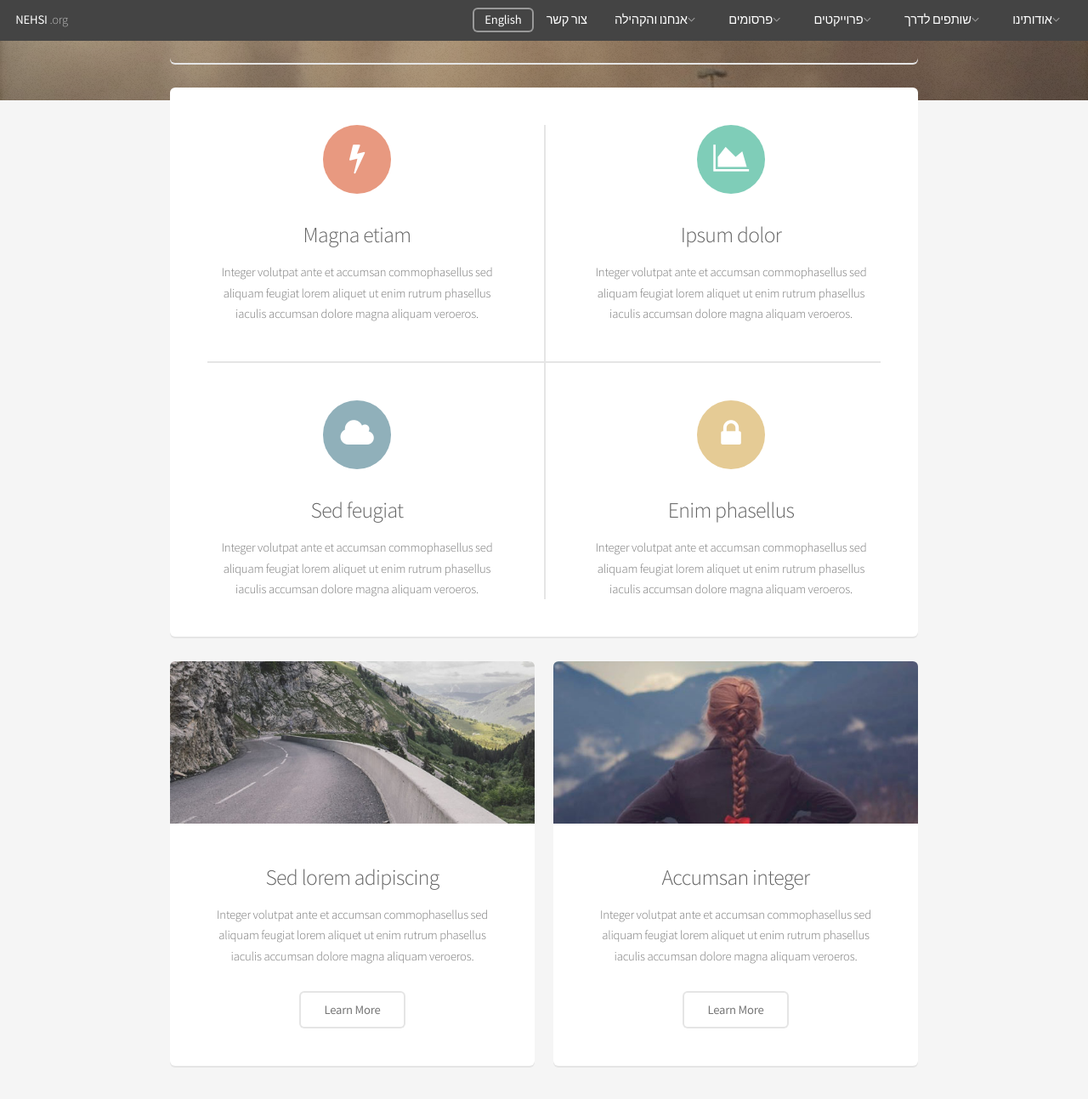
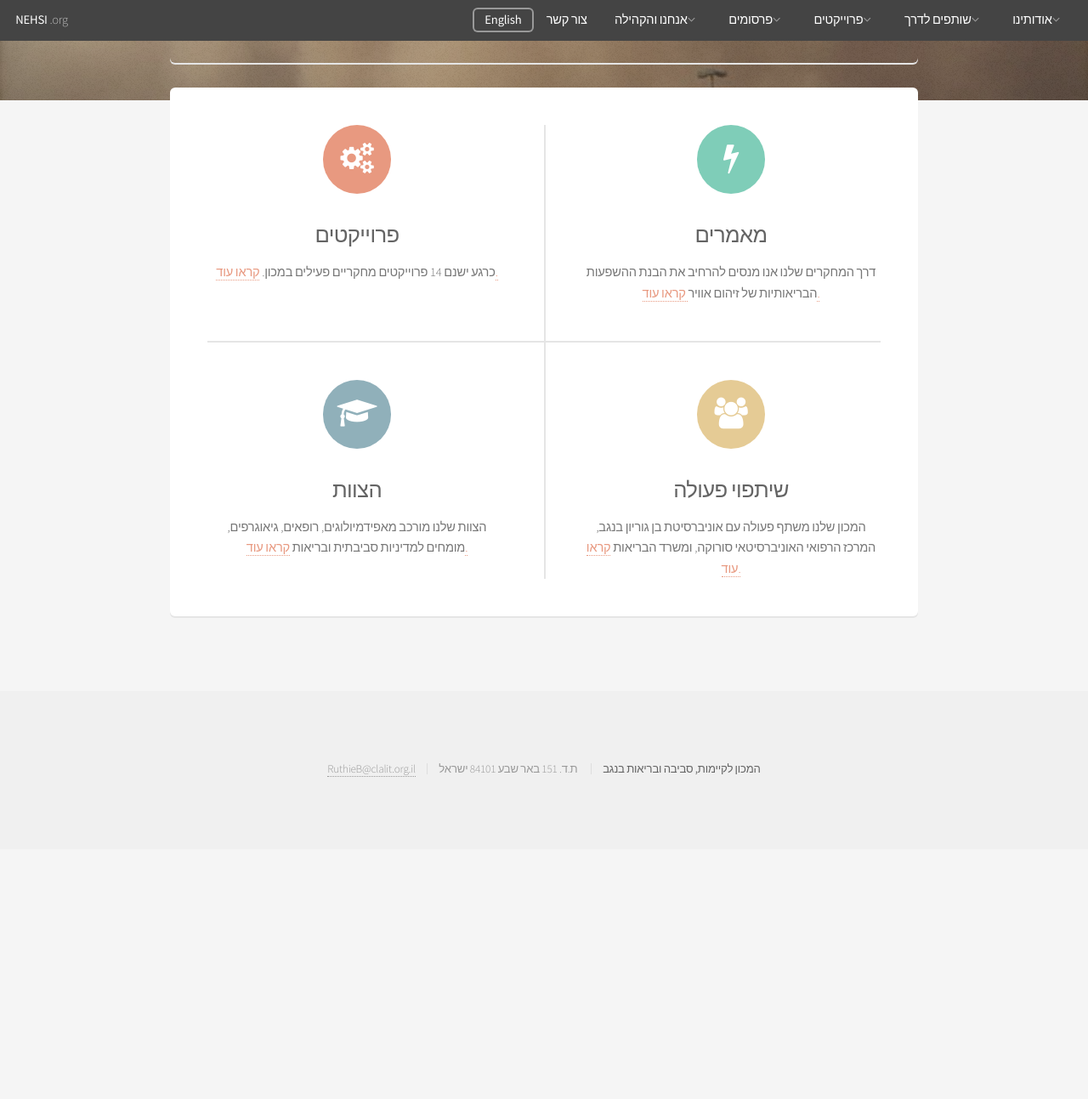
Before and after one commit to vsevkayf/hasa, a Jekyll site: the page built from he/index.md, in a window 1280 px wide and 1400 px high, scrolled down 293 px. Shown: the top 1293 px of the window at 85% size. Built offline with Jekyll 4.4.1, drawn with Linux system fonts in a browser that asks for light colours; nearby versions of some CDN libraries; after the commit the page ends 1292 px from its top, so only the background shows below that.

Commit message:
Update index.md

```diff
--- a/he/index.md
+++ b/he/index.md
@@ -60,30 +60,30 @@ language: he
 <section class="box special features">
 	<div class="features-row">
 		<section>
-			<span class="icon major fa-bolt accent2"></span>
-			<h3>Magna etiam</h3>
-			<p>Integer volutpat ante et accumsan commophasellus sed aliquam feugiat lorem aliquet ut enim rutrum phasellus iaculis accumsan dolore magna aliquam veroeros.</p>
+			<span class="icon major fa-cogs accent2"></span>
+			<h3>פרוייקטים</h3>
+			<p>כרגע ישנם 14 פרוייקטים מחקריים פעילים במכון. <a href="{{ site.url }}/he/cprojects/"> קראו עוד.</a></p>
 		</section>
 		<section>
-			<span class="icon major fa-area-chart accent3"></span>
-			<h3>Ipsum dolor</h3>
-			<p>Integer volutpat ante et accumsan commophasellus sed aliquam feugiat lorem aliquet ut enim rutrum phasellus iaculis accumsan dolore magna aliquam veroeros.</p>
+			<span class="icon major fa-bolt accent3"></span>
+			<h3>מאמרים</h3>
+			<p>דרך המחקרים שלנו אנו מנסים להרחיב את הבנת ההשפעות הבריאותיות של זיהום אוויר<a href="{{ site.url }}/he/ScientificPapers/"> קראו עוד.</a></p>
 		</section>
 	</div>
 	<div class="features-row">
 		<section>
-			<span class="icon major fa-cloud accent4"></span>
-			<h3>Sed feugiat</h3>
-			<p>Integer volutpat ante et accumsan commophasellus sed aliquam feugiat lorem aliquet ut enim rutrum phasellus iaculis accumsan dolore magna aliquam veroeros.</p>
+			<span class="icon major fa-graduation-cap accent4"></span>
+			<h3>הצוות</h3>
+			<p>הצוות שלנו מורכב מאפידמיולוגים, רופאים, גיאוגרפים, מומחים למדיניות סביבתית ובריאות <a href="{{ site.url }}/he/Team/"> קראו עוד.</a></p>
 		</section>
 		<section>
-			<span class="icon major fa-lock accent5"></span>
-			<h3>Enim phasellus</h3>
-			<p>Integer volutpat ante et accumsan commophasellus sed aliquam feugiat lorem aliquet ut enim rutrum phasellus iaculis accumsan dolore magna aliquam veroeros.</p>
+			<span class="icon major fa-group accent5"></span>
+			<h3>שיתפוי פעולה</h3>
+			<p>המכון שלנו משתף פעולה עם אוניברסיטת בן גוריון בנגב, המרכז הרפואי האוניברסיטאי סורוקה, ומשרד הבריאות  <a href="{{ site.url }}/he/Collaborations/"> קראו עוד.</a></p>
 		</section>
 	</div>
 </section>
-
+<!--
 <div class="row">
 	<div class="6u">
 
@@ -110,3 +110,4 @@ language: he
 
 	</div>
 </div>
+-->
```
